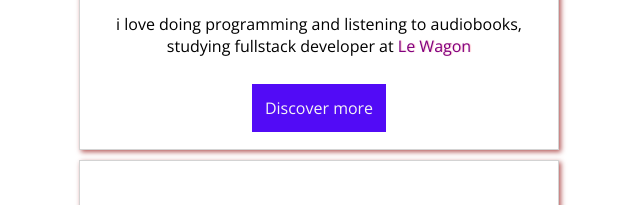
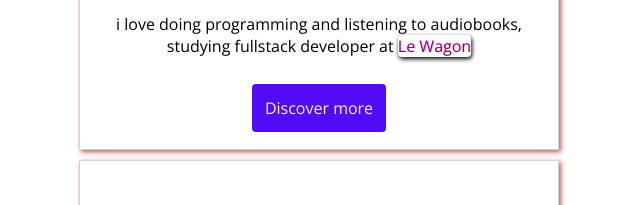
Before and after one commit to prgrmr-yn/profile, a plain HTML site: page index.html in a window 1280 px wide. In both pictures the pointer is over the link "Le Wagon". Shown: the part 245-450 px from the top of the page, 321-961 px from the left. Drawn offline with nearby package versions, Linux system fonts and the light colour scheme.

Commit message:
added a border radius to the link

```diff
--- a/style.css
+++ b/style.css
@@ -14,15 +14,19 @@ p>a, a{
 }
 .a-btn {
   margin-top: 40px;
+  border-radius: 4px;
 }
 #a-btn {
+  border-radius: 4px;
   color: whitesmoke;
   background-color: rgb(82, 11, 246);
   padding: 13px;
 }
 p>a:hover {
+  border-radius: 4px;
   color: purple;
   text-shadow: 1px 0px 1px pink;
+  box-shadow: 1px 2px 4px black;
 }
 
 h2 {
```
